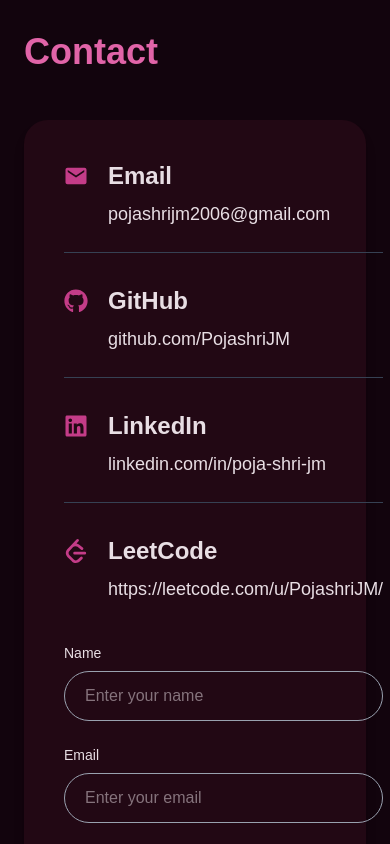
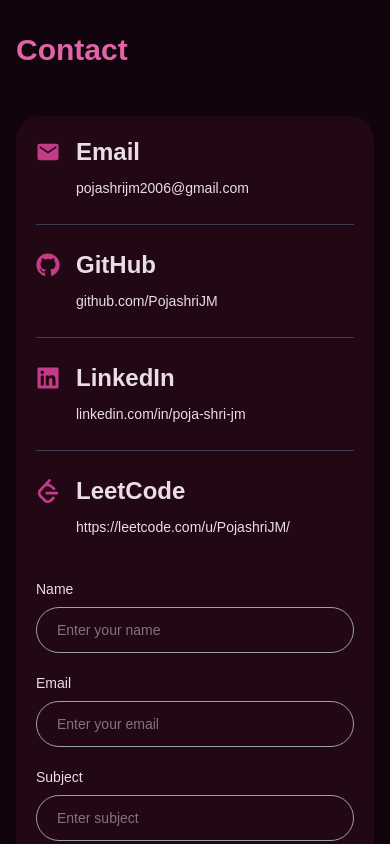
Before and after one commit to PojashriJM/PojashriJM_Portfolio, a Next.js app: page / in a window 390 px wide. Shown: the part 6660-7504 px from the top of the page. Built offline with nearby package versions, Linux system fonts and the light colour scheme.

Commit message:
fixed contact section bug

```diff
--- a/app/page.tsx
+++ b/app/page.tsx
@@ -482,29 +482,36 @@
           </div>
           </section>
        {/* Contact */}
-<section id="contact" className="max-w-6xl mx-auto px-6 py-20">
+{/* Contact */}
+<section
+  id="contact"
+  className="max-w-6xl mx-auto px-4 md:px-6 py-20"
+>
 
-  <h2 className="text-4xl font-bold text-[#C43C88] dark:text-[#E164A8] mb-12">
+  <h2 className="text-3xl md:text-4xl font-bold text-[#C43C88] dark:text-[#E164A8] mb-12">
     Contact
   </h2>
 
-  <div className="bg-[#F8EAF2] dark:bg-[#220814] p-10 rounded-3xl shadow-lg grid md:grid-cols-2 gap-10 md:gap-16 items-start">
+  <div className="bg-[#F8EAF2] dark:bg-[#220814] p-5 md:p-10 rounded-3xl shadow-lg grid md:grid-cols-2 gap-10 md:gap-16 items-start">
 
     {/* Left Side */}
-    <div className="space-y-8 text-lg">
+    <div className="space-y-6 md:space-y-8">
 
-      <div className="flex items-start gap-5 border-b border-gray-700 pb-6 hover:translate-x-2 transition-all duration-300">
+      {/* Email */}
+      <div className="flex items-start gap-4 border-b border-gray-700 pb-6 md:hover:translate-x-2 transition-all duration-300">
 
-        <div className="text-2xl md:text-3xl text-[#C43C88] mt-1">
+        <div className="text-2xl md:text-3xl text-[#C43C88] mt-1 flex-shrink-0">
           <IoMdMail />
         </div>
 
-        <div>
-          <h3 className="text-2xl md:text-3xl font-bold mb-2">Email</h3>
+        <div className="min-w-0">
+          <h3 className="text-2xl md:text-3xl font-bold mb-2">
+            Email
+          </h3>
 
           <a
             href="mailto:pojashrijm2006@gmail.com"
-            className="text-lg hover:text-[#C43C88] transition"
+            className="text-sm md:text-lg hover:text-[#C43C88] transition break-all"
           >
             pojashrijm2006@gmail.com
           </a>
@@ -512,19 +519,22 @@
       </div>
 
 
-      <div className="flex items-start gap-5 border-b border-gray-700 pb-6 hover:translate-x-2 transition-all duration-300">
+      {/* GitHub */}
+      <div className="flex items-start gap-4 border-b border-gray-700 pb-6 md:hover:translate-x-2 transition-all duration-300">
 
-        <div className="text-2xl md:text-3xl text-[#C43C88] mt-1">
+        <div className="text-2xl md:text-3xl text-[#C43C88] mt-1 flex-shrink-0">
           <FaGithub />
         </div>
 
-        <div>
-          <h3 className="text-2xl md:text-3xl font-bold mb-2">GitHub</h3>
+        <div className="min-w-0">
+          <h3 className="text-2xl md:text-3xl font-bold mb-2">
+            GitHub
+          </h3>
 
           <a
             href="https://github.com/PojashriJM"
             target="_blank"
-            className="text-lg hover:text-[#C43C88] transition"
+            className="text-sm md:text-lg hover:text-[#C43C88] transition break-all"
           >
             github.com/PojashriJM
           </a>
@@ -532,19 +542,22 @@
       </div>
 
 
-      <div className="flex items-start gap-5 border-b border-gray-700 pb-6 hover:translate-x-2 transition-all duration-300">
+      {/* LinkedIn */}
+      <div className="flex items-start gap-4 border-b border-gray-700 pb-6 md:hover:translate-x-2 transition-all duration-300">
 
-        <div className="text-2xl md:text-3xl text-[#C43C88] mt-1">
+        <div className="text-2xl md:text-3xl text-[#C43C88] mt-1 flex-shrink-0">
           <FaLinkedin />
         </div>
 
-        <div>
-          <h3 className="text-2xl md:text-3xl font-bold mb-2">LinkedIn</h3>
+        <div className="min-w-0">
+          <h3 className="text-2xl md:text-3xl font-bold mb-2">
+            LinkedIn
+          </h3>
 
           <a
             href="https://www.linkedin.com/in/poja-shri-jm/"
             target="_blank"
-            className="text-lg hover:text-[#C43C88] transition"
+            className="text-sm md:text-lg hover:text-[#C43C88] transition break-all"
           >
             linkedin.com/in/poja-shri-jm
           </a>
@@ -552,19 +565,22 @@
       </div>
 
 
-      <div className="flex items-start gap-5 hover:translate-x-2 transition-all duration-300">
+      {/* LeetCode */}
+      <div className="flex items-start gap-4 md:hover:translate-x-2 transition-all duration-300">
 
-        <div className="text-2xl md:text-3xl text-[#C43C88] mt-1">
+        <div className="text-2xl md:text-3xl text-[#C43C88] mt-1 flex-shrink-0">
           <SiLeetcode />
         </div>
 
-        <div>
-          <h3 className="text-2xl md:text-3xl font-bold mb-2">LeetCode</h3>
+        <div className="min-w-0">
+          <h3 className="text-2xl md:text-3xl font-bold mb-2">
+            LeetCode
+          </h3>
 
           <a
             href="https://leetcode.com/u/PojashriJM/"
             target="_blank"
-            className="text-lg hover:text-[#C43C88] transition"
+            className="text-sm md:text-lg hover:text-[#C43C88] transition break-all"
           >
             https://leetcode.com/u/PojashriJM/
           </a>
@@ -575,54 +591,62 @@
 
 
     {/* Right Side Form */}
-    <form className="space-y-6">
+    <form className="space-y-5 md:space-y-6">
 
       <div>
-        <label className="block mb-2 text-sm md:text-lg">Name</label>
+        <label className="block mb-2 text-sm md:text-lg">
+          Name
+        </label>
 
         <input
           type="text"
           placeholder="Enter your name"
-          className="w-full border border-gray-400 rounded-full px-5 py-3 bg-transparent focus:outline-none focus:ring-2 focus:ring-pink-400"
+          className="w-full border border-gray-400 rounded-full px-5 py-3 bg-transparent text-sm md:text-base focus:outline-none focus:ring-2 focus:ring-pink-400"
         />
       </div>
 
 
       <div>
-        <label className="block mb-2 text-sm md:text-lg">Email</label>
+        <label className="block mb-2 text-sm md:text-lg">
+          Email
+        </label>
 
         <input
           type="email"
           placeholder="Enter your email"
-          className="w-full border border-gray-400 rounded-full px-5 py-3 bg-transparent focus:outline-none focus:ring-2 focus:ring-pink-400"
+          className="w-full border border-gray-400 rounded-full px-5 py-3 bg-transparent text-sm md:text-base focus:outline-none focus:ring-2 focus:ring-pink-400"
         />
       </div>
 
 
       <div>
-        <label className="block mb-2 text-sm md:text-lg">Subject</label>
+        <label className="block mb-2 text-sm md:text-lg">
+          Subject
+        </label>
 
         <input
           type="text"
           placeholder="Enter subject"
-          className="w-full border border-gray-400 rounded-full px-5 py-3 bg-transparent focus:outline-none focus:ring-2 focus:ring-pink-400"
+          className="w-full border border-gray-400 rounded-full px-5 py-3 bg-transparent text-sm md:text-base focus:outline-none focus:ring-2 focus:ring-pink-400"
         />
       </div>
 
 
       <div>
-        <label className="block mb-2 text-sm md:text-lg">Message</label>
+        <label className="block mb-2 text-sm md:text-lg">
+          Message
+        </label>
 
         <textarea
           placeholder="Write your message..."
-          className="w-full border border-gray-400 rounded-3xl px-5 py-3 bg-transparent h-40 resize-none focus:outline-none focus:ring-2 focus:ring-pink-400"
+          className="w-full border border-gray-400 rounded-3xl px-5 py-3 bg-transparent h-40 resize-none text-sm md:text-base focus:outline-none focus:ring-2 focus:ring-pink-400"
         ></textarea>
       </div>
 
 
       <button
         type="submit"
-        className="bg-[#C43C88] hover:bg-[#a92f73] text-white px-8 py-3 rounded-full transition duration-300"
+        className="bg-[#C43C88] hover:bg-[#a92f73] text-white px-8 py-3 rounded-full transition duration-300 text-sm md:text-base"
       >
         Send
       </button>
```
